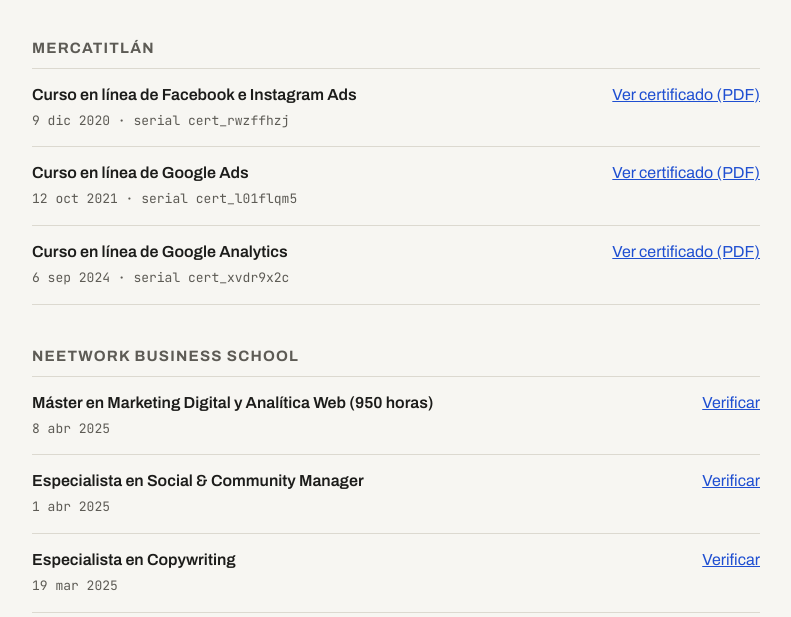
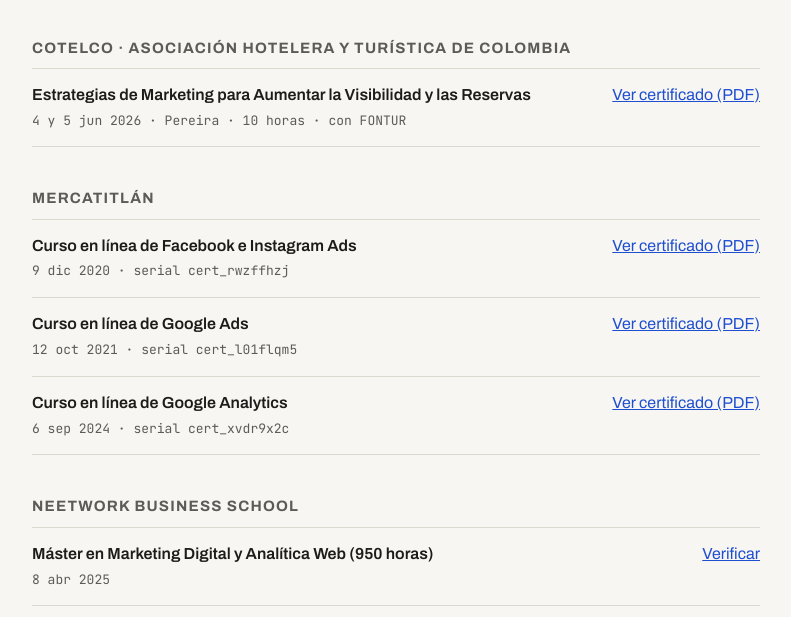
Before and after one commit to cmalejandrojimenez/casos, a plain HTML site: page certificados/index.html in a window 1280 px wide. Shown: the part 136-753 px from the top of the page, without its empty margins (244-1035 px from the left). Drawn offline with Linux system fonts and the light colour scheme.

Commit message:
Agregar certificado de COTELCO (cédula tapada)
Co-Authored-By: Claude Opus 5.5 <noreply@anthropic.com>

```diff
--- a/certificados/index.html
+++ b/certificados/index.html
@@ -4,7 +4,7 @@
 <meta charset="utf-8">
 <meta name="viewport" content="width=device-width, initial-scale=1">
 <title>Certificados — Alejandro Jiménez Pareja</title>
-<meta name="description" content="Certificados de formación de Alejandro Jiménez Pareja: Neetwork Business School y Mercatitlán.">
+<meta name="description" content="Certificados de formación de Alejandro Jiménez Pareja: COTELCO, Neetwork Business School y Mercatitlán.">
 <link rel="preconnect" href="https://fonts.googleapis.com">
 <link rel="preconnect" href="https://fonts.gstatic.com" crossorigin>
 <link rel="stylesheet" href="https://fonts.googleapis.com/css2?family=Archivo:wght@400;600;700&family=JetBrains+Mono:wght@400&display=swap">
@@ -30,6 +30,12 @@
   <h1>Certificados</h1>
   <p class="intro">Alejandro Jiménez Pareja · Marketing digital y analítica web</p>
 
+  <h2>COTELCO · Asociación Hotelera y Turística de Colombia</h2>
+  <ul>
+    <li><span><span class="nombre">Estrategias de Marketing para Aumentar la Visibilidad y las Reservas</span><br><span class="meta">4 y 5 jun 2026 · Pereira · 10 horas · con FONTUR</span></span>
+        <a href="cotelco-marketing-visibilidad-reservas-2026.pdf">Ver certificado (PDF)</a></li>
+  </ul>
+
   <h2>Mercatitlán</h2>
   <ul>
     <li><span><span class="nombre">Curso en línea de Facebook e Instagram Ads</span><br><span class="meta">9 dic 2020 · serial cert_rwzffhzj</span></span>
```
Also changed, not shown: 1 other file.
